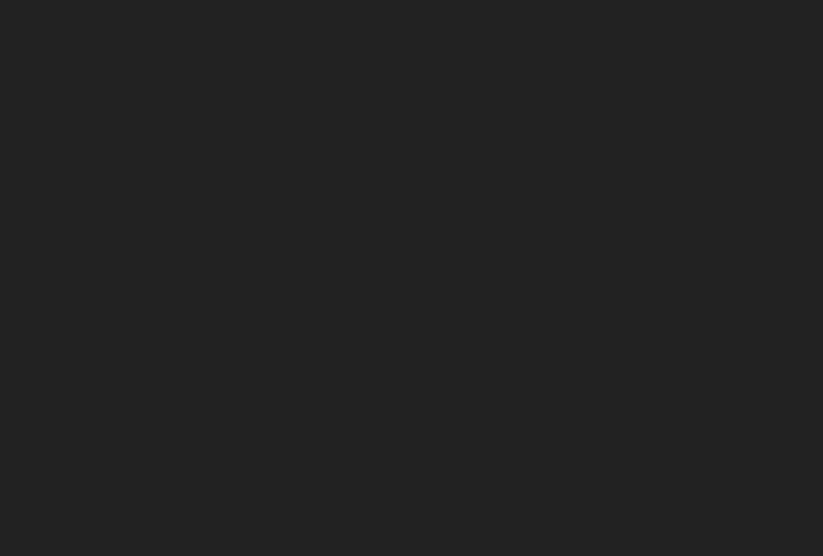
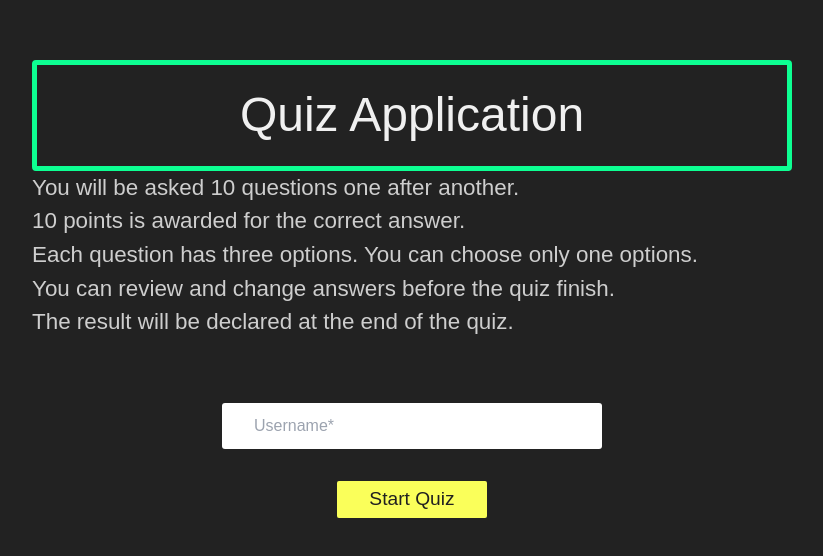
Before and after one commit to NurulIslam-EEE/quiz-app, a Next.js app: page / in a window 1280 px wide. Shown: the top 556 px of the page, without its empty margins (228-1051 px from the left). Built offline with nearby package versions, Linux system fonts and the light colour scheme.

Commit message:
quiz result calculation

```diff
--- a/package.json
+++ b/package.json
@@ -10,6 +10,7 @@
   },
   "dependencies": {
     "@reduxjs/toolkit": "^2.2.6",
+    "axios": "^1.7.2",
     "next": "14.2.4",
     "react": "^18",
     "react-dom": "^18",
--- a/src/app/globals.css
+++ b/src/app/globals.css
@@ -182,3 +182,40 @@ input[type="radio"]:checked ~ .text-primary {
 .checked::before {
   background: var(--primary-color);
 }
+
+/* main.css */
+.container ol li {
+  font-size: 1.4em;
+  color: #cecece;
+}
+
+.start {
+  display: flex;
+  justify-content: center;
+  padding-top: 2em;
+}
+
+.start .btn {
+  padding: 0.2em 1.7em;
+  border: none;
+  border-radius: 0.1em;
+  font-size: 1.2em;
+  color: #202020;
+  text-decoration: none;
+  background-color: #faff5a;
+}
+
+#form {
+  display: flex;
+  justify-content: center;
+  margin-top: 4em;
+}
+
+#form .userid {
+  padding: 0.7em 2em;
+  width: 50%;
+  border: none;
+  border-radius: 3px;
+  font-size: 1em;
+}
+/*  */
--- a/src/app/page.js
+++ b/src/app/page.js
@@ -1,7 +1,48 @@
+"use client";
 import Image from "next/image";
+import Link from "next/link";
+import { useRef } from "react";
+import { useDispatch } from "react-redux";
 
 export default function Home() {
+  const inputRef = useRef(null);
+  const dispatch = useDispatch();
+
+  function startQuiz() {
+    if (inputRef.current?.value) {
+      dispatch(setUserId(inputRef.current?.value));
+    }
+  }
   return (
-    <main className="flex min-h-screen flex-col items-center justify-between p-24"></main>
+    <main className="">
+      <div className="container">
+        <h1 className="title text-light">Quiz Application</h1>
+
+        <ol>
+          <li>You will be asked 10 questions one after another.</li>
+          <li>10 points is awarded for the correct answer.</li>
+          <li>
+            Each question has three options. You can choose only one options.
+          </li>
+          <li>You can review and change answers before the quiz finish.</li>
+          <li>The result will be declared at the end of the quiz.</li>
+        </ol>
+
+        <form id="form">
+          <input
+            ref={inputRef}
+            className="userid"
+            type="text"
+            placeholder="Username*"
+          />
+        </form>
+
+        <div className="start">
+          <Link className="btn" href="/quiz" onClick={startQuiz}>
+            Start Quiz
+          </Link>
+        </div>
+      </div>
+    </main>
   );
 }
--- a/src/app/result/page.jsx
+++ b/src/app/result/page.jsx
@@ -1,9 +1,46 @@
+"use client";
+import React, { useEffect } from "react";
+import "../../styles/result.css";
+
+import { useDispatch, useSelector } from "react-redux";
+
 import ResultTable from "@/components/ResultTable";
 import Link from "next/link";
-import "../../styles/result.css";
+import {
+  attempts_Number,
+  earnPoints_Number,
+  flagResult,
+} from "@/helper/helper";
+import { usePublishResult } from "@/hooks/setResult";
 
-function Result() {
-  const flag = true;
+/** import actions  */
+
+export default function Result() {
+  const dispatch = useDispatch();
+  const {
+    questions: { queue, answers },
+    result: { result, userId },
+  } = useSelector((state) => state);
+
+  const totalPoints = queue.length * 10;
+  const attempts = attempts_Number(result);
+  const earnPoints = earnPoints_Number(result, answers, 10);
+  const flag = flagResult(totalPoints, earnPoints);
+
+  /** store user result */
+  usePublishResult({
+    result,
+    username: userId,
+    attempts,
+    points: earnPoints,
+    achived: flag ? "Passed" : "Failed",
+  });
+
+  function onRestart() {
+    dispatch(resetAllAction());
+    dispatch(resetResultAction());
+  }
+
   return (
     <div className="container">
       <h1 className="title text-light">Quiz Application</h1>
@@ -11,23 +48,23 @@ function Result() {
       <div className="result flex-center">
         <div className="flex">
           <span>Username</span>
-          <span className="bold">0</span>
+          <span className="bold">{userId || ""}</span>
         </div>
         <div className="flex">
           <span>Total Quiz Points : </span>
-          <span className="bold">0</span>
+          <span className="bold">{totalPoints || 0}</span>
         </div>
         <div className="flex">
           <span>Total Questions : </span>
-          <span className="bold">0</span>
+          <span className="bold">{queue.length || 0}</span>
         </div>
         <div className="flex">
           <span>Total Attempts : </span>
-          <span className="bold">0</span>
+          <span className="bold">{attempts || 0}</span>
         </div>
         <div className="flex">
           <span>Total Earn Points : </span>
-          <span className="bold">0</span>
+          <span className="bold">{earnPoints || 0}</span>
         </div>
         <div className="flex">
           <span>Quiz Result</span>
@@ -41,7 +78,7 @@ function Result() {
       </div>
 
       <div className="start">
-        <Link className="btn" href="/quiz">
+        <Link className="btn" href="/quiz" onClick={onRestart}>
           Restart
         </Link>
       </div>
@@ -53,5 +90,3 @@ function Result() {
     </div>
   );
 }
-
-export default Result;
--- /dev/null
+++ b/src/helper/helper.js
@@ -0,0 +1,38 @@
+import { useSelector } from "react-redux";
+import axios from "axios";
+import { useRouter } from "next/router";
+
+export function attempts_Number(result) {
+  return result.filter((r) => r !== undefined).length;
+}
+
+export function earnPoints_Number(result, answers, point) {
+  return result
+    .map((element, i) => answers[i] === element)
+    .filter((i) => i)
+    .map((i) => point)
+    .reduce((prev, curr) => prev + curr, 0);
+}
+
+export function flagResult(totalPoints, earnPoints) {
+  return (totalPoints * 50) / 100 < earnPoints; /** earn 50% marks */
+}
+
+/** check user auth  */
+export function CheckUserExist({ children }) {
+  const router = useRouter();
+  const auth = useSelector((state) => state.result.userId);
+  return auth ? children : router.push("/quiz");
+}
+
+/** get server data */
+export async function getServerData(url, callback) {
+  const data = await (await axios.get(url))?.data;
+  return callback ? callback(data) : data;
+}
+
+/** post server data */
+export async function postServerData(url, result, callback) {
+  const data = await (await axios.post(url, result))?.data;
+  return callback ? callback(data) : data;
+}
```
Also changed, not shown: 1 other file (tests, documents, lock files or other folders).
